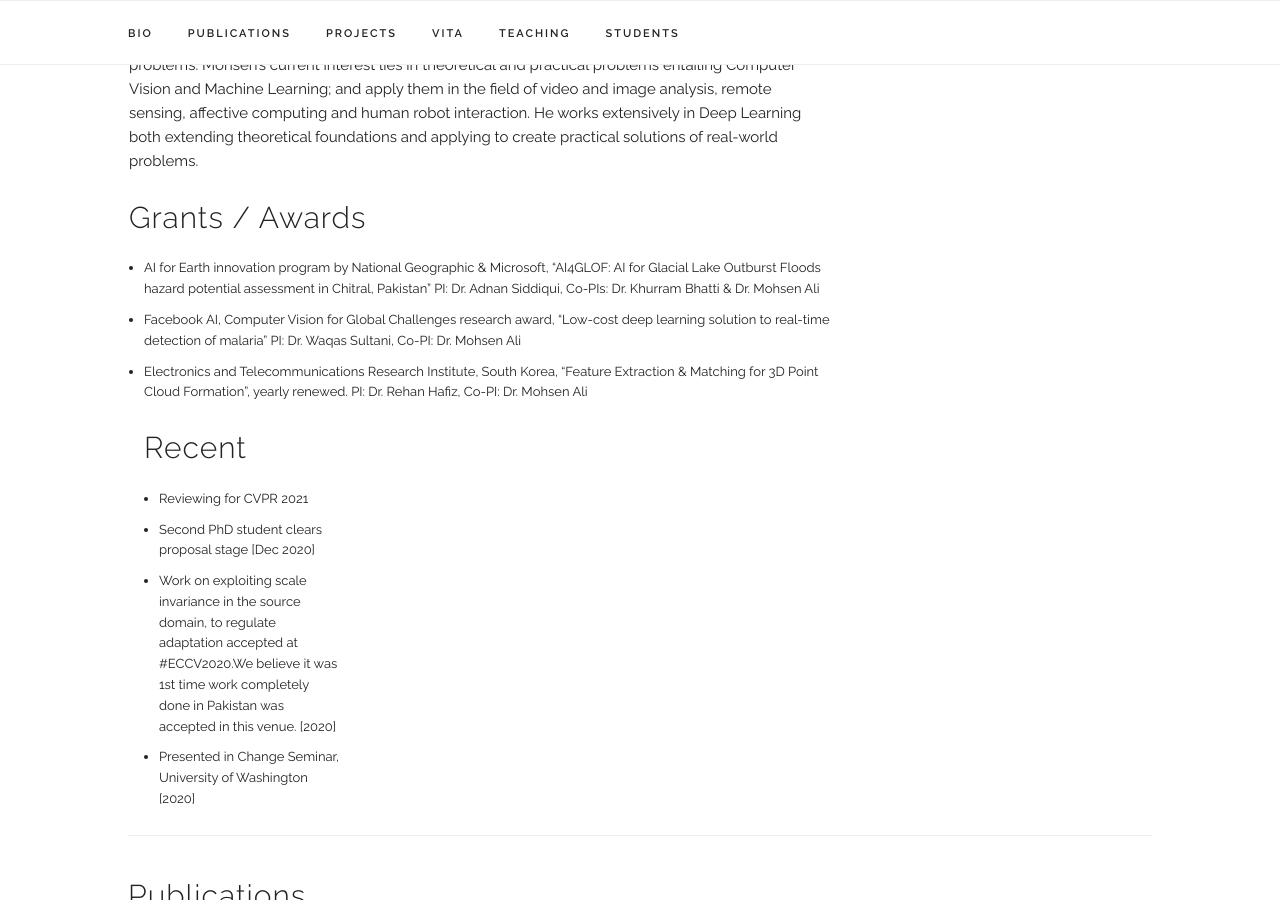
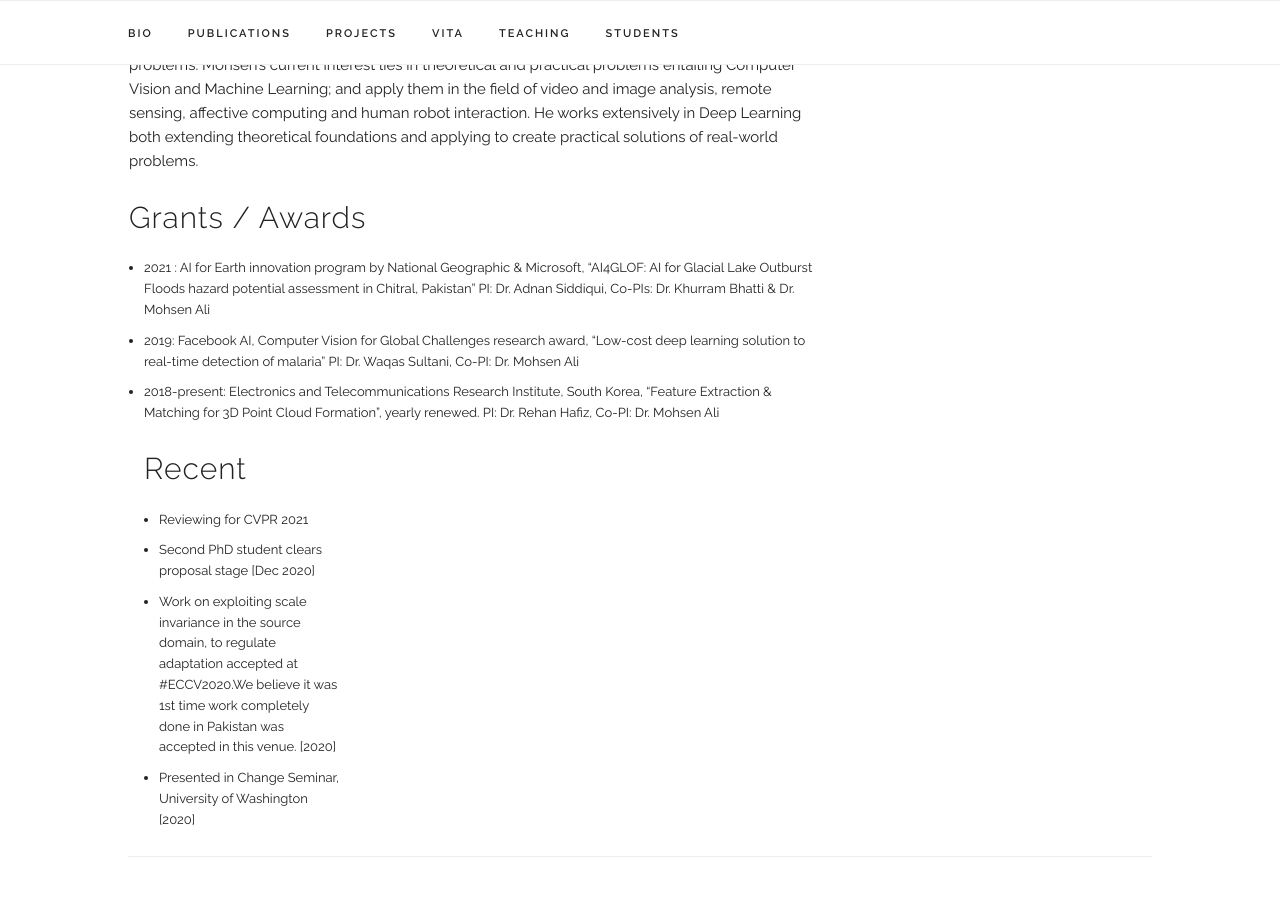
Before and after one commit to mohsenali/mohsenali.github.io, a Jekyll site: the page built from index.html, in a window 1280 px wide and 900 px high, scrolled down 564 px. Built offline with Jekyll 4.4.1, drawn with Linux system fonts in a browser that asks for light colours; some web fonts are replaced.

Commit message:
Update index.html

```diff
--- a/index.html
+++ b/index.html
@@ -49,12 +49,12 @@
   	<h4>Grants / Awards </h4>
 	 <font size=2px>
 		 <ul class="listType">
-		 <li>AI for Earth innovation program by National Geographic & Microsoft, “AI4GLOF: AI for Glacial Lake Outburst Floods hazard potential assessment in Chitral, Pakistan”
-	PI: Dr. Adnan Siddiqui, Co-PIs: Dr. Khurram Bhatti & Dr. Mohsen Ali </li>
-		 <li>Facebook AI, Computer Vision for Global Challenges research award, “Low-cost deep learning solution to real-time detection of malaria”
-	PI: Dr. Waqas Sultani, Co-PI: Dr. Mohsen Ali </li>
-			<li> Electronics and Telecommunications Research Institute, South Korea, “Feature Extraction & Matching for 3D Point Cloud Formation”, yearly renewed.
-	PI: Dr. Rehan Hafiz, Co-PI: Dr. Mohsen Ali </li>
+		 <li>2021 : AI for Earth innovation program by National Geographic & Microsoft, “AI4GLOF: AI for Glacial Lake Outburst Floods hazard potential assessment in Chitral, Pakistan”
+				 PI: Dr. Adnan Siddiqui, Co-PIs: Dr. Khurram Bhatti & Dr. Mohsen Ali </li>
+		 <li>2019: Facebook AI, Computer Vision for Global Challenges research award, “Low-cost deep learning solution to real-time detection of malaria”
+				 PI: Dr. Waqas Sultani, Co-PI: Dr. Mohsen Ali </li>
+			<li>2018-present: Electronics and Telecommunications Research Institute, South Korea, “Feature Extraction & Matching for 3D Point Cloud Formation”, yearly renewed.
+					PI: Dr. Rehan Hafiz, Co-PI: Dr. Mohsen Ali </li>
 
 		 </ul>
 	 </font>
```
